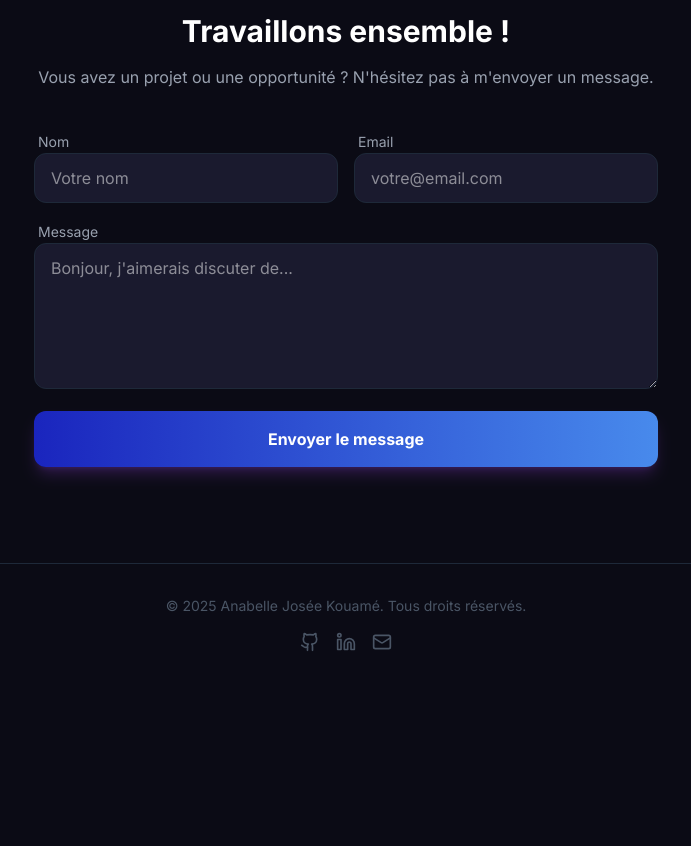
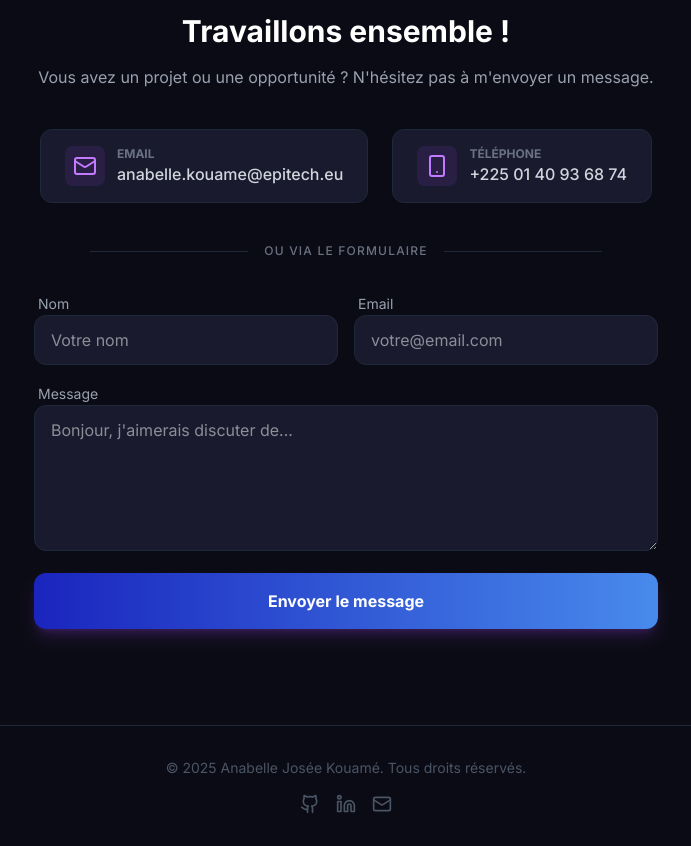
Before and after one commit to JojoKouam/portefolio, a Next.js app in the folder portfolio/: page / in a window 1280 px wide. Shown: the part 3260-4106 px from the top of the page, without its empty margins (294-985 px from the left). Before the commit the page ends 3944 px from the top, so only its background shows below. Built offline with nearby package versions, Linux system fonts and the light colour scheme.

Commit message:
[UPDATE] contact

```diff
--- a/portfolio/src/app/page.tsx
+++ b/portfolio/src/app/page.tsx
@@ -3,7 +3,7 @@
 import Image from "next/image";
 import Link from "next/link";
 import { AnimatePresence, motion } from "framer-motion";
-import { ArrowRight, Github, Linkedin, Mail, Download,  Menu, X  } from "lucide-react";
+import { ArrowRight, Github, Linkedin, Mail, Download,  Menu, X, Smartphone  } from "lucide-react";
 import { HERO, PROJECTS,  SKILLS } from "@/data/portfolio";
 import { useForm, ValidationError } from '@formspree/react';
 import { useState } from "react";
@@ -454,6 +454,41 @@ export default function Home() {
         <p className="text-gray-400 mb-10">
           Vous avez un projet ou une opportunité ? N&apos;hésitez pas à m&apos;envoyer un message.
         </p>
+        {/* --- INFOS CONTACT DIRECT --- */}
+        <div className="flex flex-col md:flex-row justify-center gap-6 mb-10">
+
+          {/* Bloc Email */}
+          <a href="mailto:anabelle.kouame@epitech.eu" className="flex items-center gap-3 bg-[#1a1a2e] border border-gray-800 px-6 py-4 rounded-xl hover:border-purple-500/50 transition group">
+            <div className="p-2 bg-purple-500/10 rounded-lg text-purple-400 group-hover:bg-purple-500 group-hover:text-white transition">
+              <Mail size={24} />
+            </div>
+            <div className="text-left">
+              <p className="text-xs text-gray-500 uppercase font-bold">Email</p>
+              <p className="text-gray-300 font-medium">anabelle.kouame@epitech.eu</p>
+            </div>
+          </a>
+
+          {/* Bloc Téléphone */}
+          <a href="tel:+2250140936874" className="flex items-center gap-3 bg-[#1a1a2e] border border-gray-800 px-6 py-4 rounded-xl hover:border-purple-500/50 transition group">
+            <div className="p-2 bg-purple-500/10 rounded-lg text-purple-400 group-hover:bg-purple-500 group-hover:text-white transition">
+              <Smartphone size={24} /> {/* N'oublie pas d'importer Smartphone de lucide-react */}
+            </div>
+            <div className="text-left">
+              <p className="text-xs text-gray-500 uppercase font-bold">Téléphone</p>
+              <p className="text-gray-300 font-medium">+225 01 40 93 68 74</p>
+            </div>
+          </a>
+
+        </div>
+
+         <div className="flex items-center gap-4 w-full max-w-lg mx-auto my-8">
+          <div className="h-px bg-gray-800 flex-1" />
+          <span className="text-gray-500 text-xs uppercase tracking-widest font-medium">
+            Ou via le formulaire
+          </span>
+          <div className="h-px bg-gray-800 flex-1" />
+        </div>
+
         <form onSubmit={handleSubmit} className="space-y-4 text-left">
           <div className="grid md:grid-cols-2 gap-4">
             <div className="space-y-2">
```
